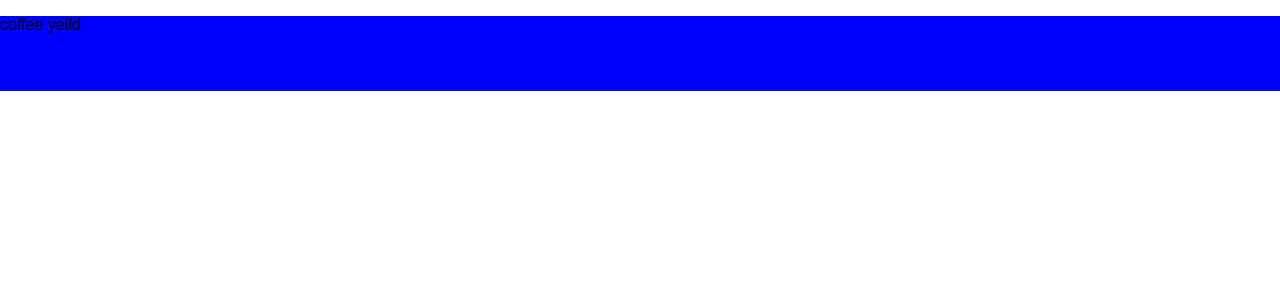
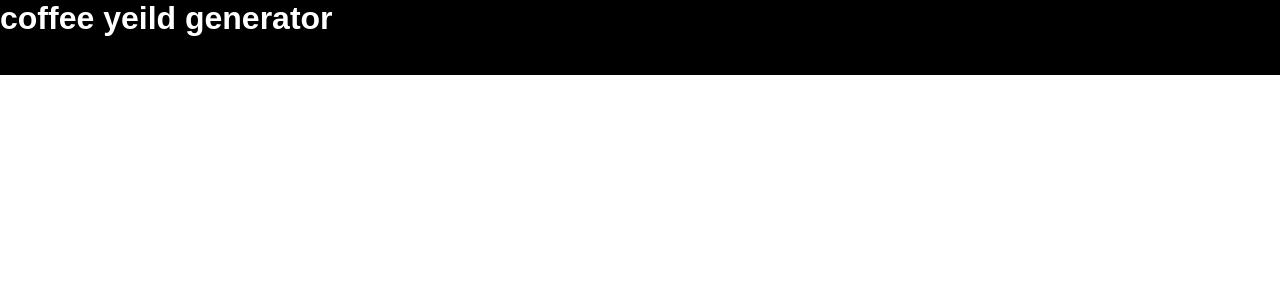
Before and after one commit to jmargrove/coffee-app, a React (Create React App) app: page / in a window 1280 px wide. Shown: the top 300 px of the page. Built offline with nearby package versions, Linux system fonts and the light colour scheme.

Commit message:
feat: header

```diff
--- a/src/App.css
+++ /dev/null
@@ -1,28 +0,0 @@
-.App {
-  text-align: center;
-}
-
-.App-logo {
-  animation: App-logo-spin infinite 20s linear;
-  height: 80px;
-}
-
-.App-header {
-  background-color: #222;
-  height: 150px;
-  padding: 20px;
-  color: white;
-}
-
-.App-title {
-  font-size: 1.5em;
-}
-
-.App-intro {
-  font-size: large;
-}
-
-@keyframes App-logo-spin {
-  from { transform: rotate(0deg); }
-  to { transform: rotate(360deg); }
-}
--- a/src/App.js
+++ b/src/App.js
@@ -1,12 +1,14 @@
 import React, { Component } from "react";
-import { HeaderComponent } from "./header/HeaderComponent";
+import { AnalysisScreen } from "./screens/AnalysisScreen";
+import { ThemeProvider } from "styled-components";
+import { theme } from "./utils/theme";
 
 class App extends Component {
   render() {
     return (
-      <html>
-        <HeaderComponent title="coffee yeild" />
-      </html>
+      <ThemeProvider theme={theme}>
+        <AnalysisScreen />
+      </ThemeProvider>
     );
   }
 }
--- a/src/header/HeaderComponent.js
+++ b/src/header/HeaderComponent.js
@@ -1,15 +1,16 @@
 import React from "react";
 import styled from "styled-components";
-
+import { SystemSpace, SystemHeaderText } from "../system";
 const HeaderContainer = styled.header`
-  background-color: blue;
-  height: 75px;
+  ${({ theme }) => `background-color:${theme.colors.dark}`};
+  ${({ theme }) => `height: ${theme.size.HUGE};`};
 `;
 
 export const HeaderComponent = ({ title }) => {
   return (
     <HeaderContainer>
-      <p>{title}</p>
+      <SystemSpace size={"BIG"} />
+      <SystemHeaderText>{title}</SystemHeaderText>
     </HeaderContainer>
   );
 };
--- a/src/index.css
+++ b/src/index.css
@@ -1,4 +1,4 @@
-body {
+* {
   margin: 0;
   padding: 0;
   font-family: sans-serif;
--- /dev/null
+++ b/src/screens/AnalysisScreen.js
@@ -0,0 +1,6 @@
+import React from "react";
+import { HeaderComponent } from "./../header/HeaderComponent";
+
+export const AnalysisScreen = () => {
+  return <HeaderComponent title="coffee yeild generator" />;
+};
--- /dev/null
+++ b/src/system/SystemFlex.js
@@ -0,0 +1,9 @@
+import React from "react";
+import styled from "styled-components";
+
+export const SystemFlex = styled.div`
+  display: flex;
+  ${({ noFlex }) => noFlex && `flex: 1`};
+  ${({ justify }) => justify && `justify-content: ${justify}`};
+  ${({ align }) => align && `align-items: ${align}`};
+`;
--- /dev/null
+++ b/src/system/SystemSpace.js
@@ -0,0 +1,6 @@
+import React from "react";
+import styled from "styled-components";
+
+export const SystemSpace = styled.div`
+  ${({ theme, size }) => theme.size[size]};
+`;
--- /dev/null
+++ b/src/system/SystemText.js
@@ -0,0 +1,6 @@
+import React from "react";
+import styled from "styled-components";
+
+export const SystemHeaderText = styled.h1`
+  ${({ theme }) => `color:${theme.colors.white}`};
+`;
--- /dev/null
+++ b/src/system/index.js
@@ -0,0 +1,3 @@
+export * from "./SystemText";
+export { SystemFlex } from "./SystemFlex";
+export { SystemSpace } from "./SystemSpace";
--- /dev/null
+++ b/src/utils/theme.js
@@ -0,0 +1,16 @@
+export const theme = {
+  colors: {
+    dark: "black",
+    lightdark: "grey",
+    darklight: "lightgrey",
+    light: "white",
+    white: "white"
+  },
+  size: {
+    ATOMIC: "5px",
+    SMALL: "10PX",
+    BIG: "25PX",
+    LARGE: "50PX",
+    HUGE: "75PX"
+  }
+};
```
Also changed, not shown: src/logo.svg (deleted).
